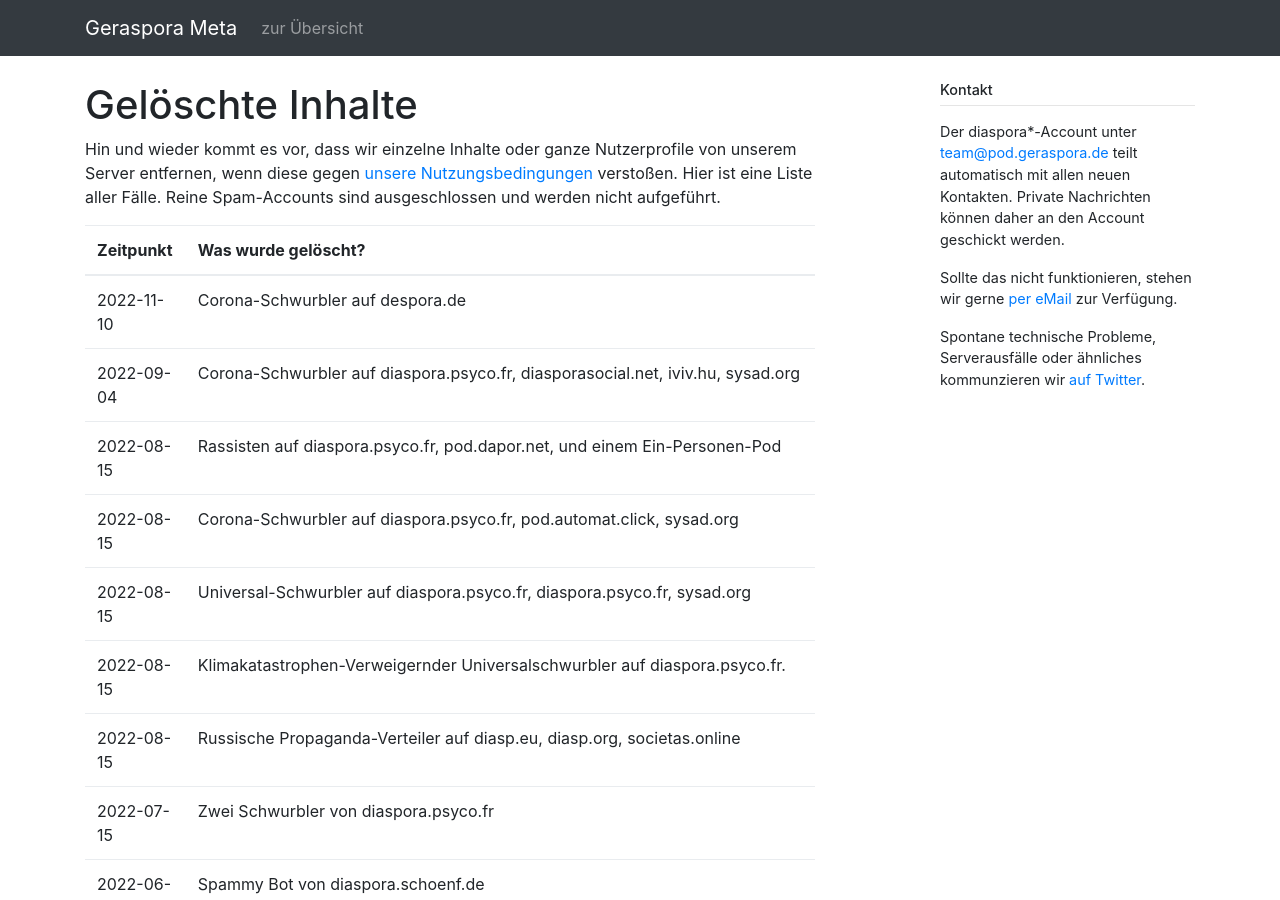
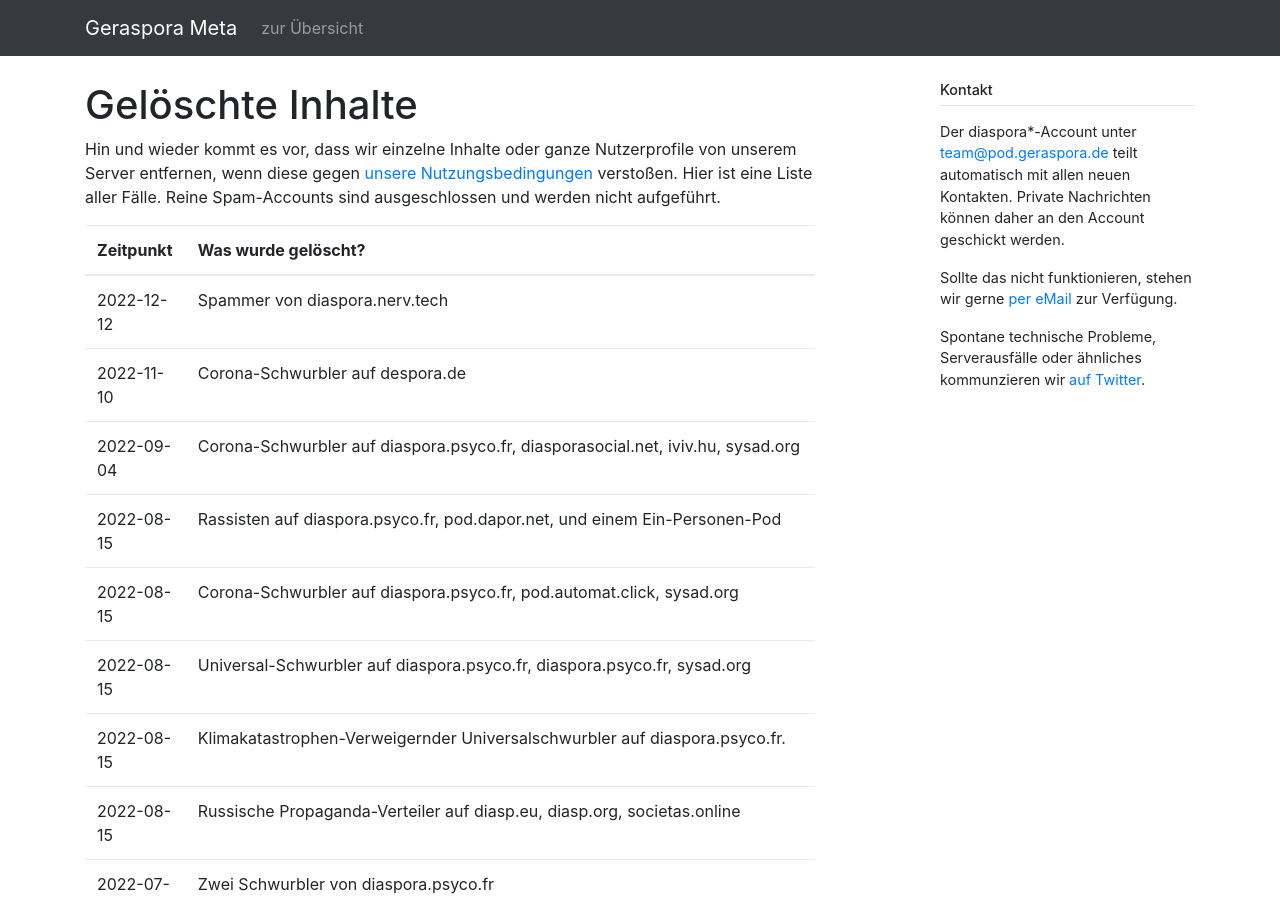
Before and after one commit to geraspora/meta, a Jekyll site: the page built from pod/deleted_contents.md, in a window 1280 px wide and 900 px high. Built offline with Jekyll 4.4.1, drawn with Linux system fonts in a browser that asks for light colours.

Commit message:
+deletion

```diff
--- a/pod/deleted_contents.md
+++ b/pod/deleted_contents.md
@@ -8,6 +8,7 @@
 
 | Zeitpunkt  | Was wurde gelöscht?                                                                                                                                                                                                                                                                                                                                                                                                                                                                                                                                                                                                                                                                                                                                                                                                                                                                                                                                                       |
 | ---------- | ------------------------------------------------------------------------------------------------------------------------------------------------------------------------------------------------------------------------------------------------------------------------------------------------------------------------------------------------------------------------------------------------------------------------------------------------------------------------------------------------------------------------------------------------------------------------------------------------------------------------------------------------------------------------------------------------------------------------------------------------------------------------------------------------------------------------------------------------------------------------------------------------------------------------------------------------------------------------- |
+| 2022-12-12 | Spammer von diaspora.nerv.tech                                                                                                                                                                                                                                                                                                                                                                                                                                                                                                                                                                                                                                                                                                                                                                                                                                                                                                                                            |
 | 2022-11-10 | Corona-Schwurbler auf despora.de                                                                                                                                                                                                                                                                                                                                                                                                                                                                                                                                                                                                                                                                                                                                                                                                                                                                                                                                          |
 | 2022-09-04 | Corona-Schwurbler auf diaspora.psyco.fr, diasporasocial.net, iviv.hu, sysad.org                                                                                                                                                                                                                                                                                                                                                                                                                                                                                                                                                                                                                                                                                                                                                                                                                                                                                           |
 | 2022-08-15 | Rassisten auf diaspora.psyco.fr, pod.dapor.net, und einem Ein-Personen-Pod                                                                                                                                                                                                                                                                                                                                                                                                                                                                                                                                                                                                                                                                                                                                                                                                                                                                                                |
```
